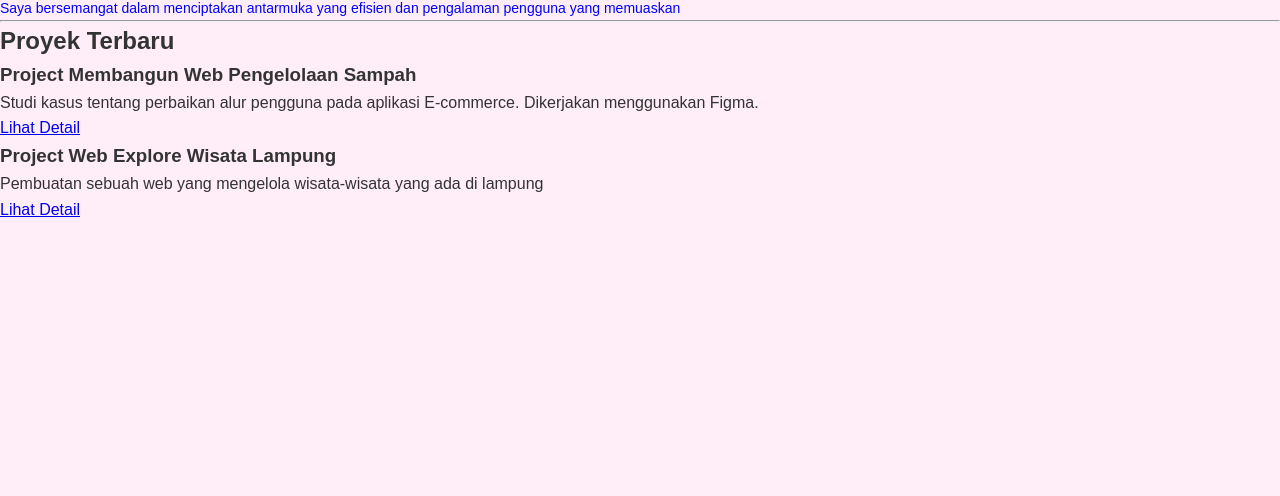
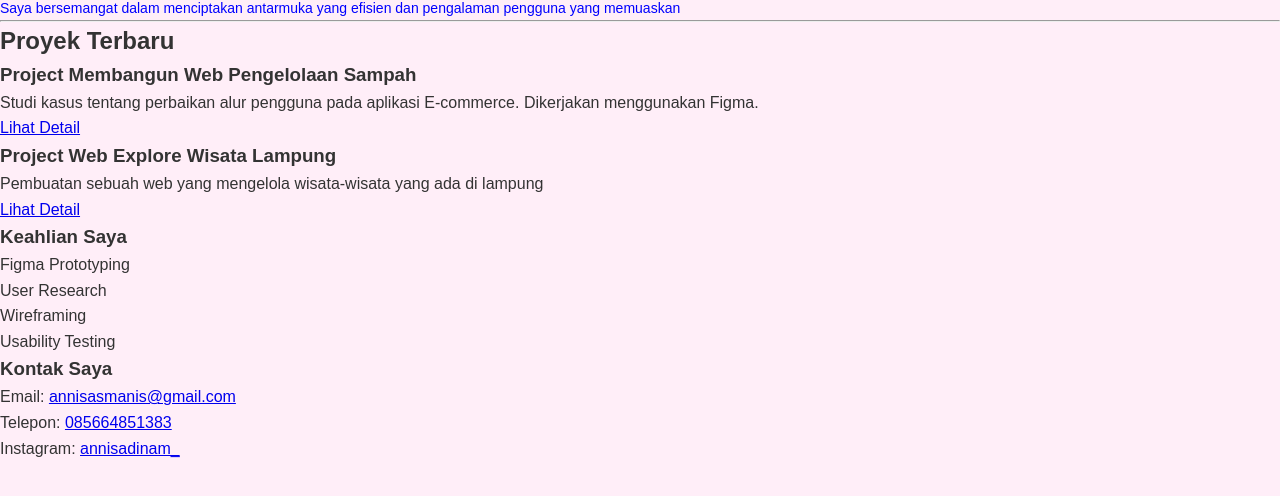
Before and after one commit to AnnisaDina2415/TUGAS-AKHIR-PEMROGRAMAN-WEB-JUDUL-2, a plain HTML site: page index.html in a window 1280 px wide. Shown: the part 246-742 px from the top of the page. Drawn offline with Linux system fonts and the light colour scheme.

Commit message:
Tambah section sidebar

```diff
--- a/index.html
+++ b/index.html
@@ -44,5 +44,24 @@
     </article>
 </section>
 
+<div class="sidebar">
+    <div id="keahlian" class="widget">
+        <h3>Keahlian Saya</h3>
+        <ul>
+            <li class="highlight">Figma Prototyping</li>
+            <li>User Research</li>
+            <li>Wireframing</li>
+            <li>Usability Testing</li>
+        </ul>
+    </div>
+
+    <div class="widget" id="kontak">
+        <h3>Kontak Saya</h3>
+        <p>Email: <a href="mailto:annisasmanis@gmail.com">annisasmanis@gmail.com</a></p>
+        <p>Telepon: <a href="tel:085664851383">085664851383</a></p>
+        <p>Instagram: <a href="https://instagram.com/annisadinam_" target="_blank">annisadinam_</a></p>
+    </div>
+</div>
+
 </body>
 </html>
```
